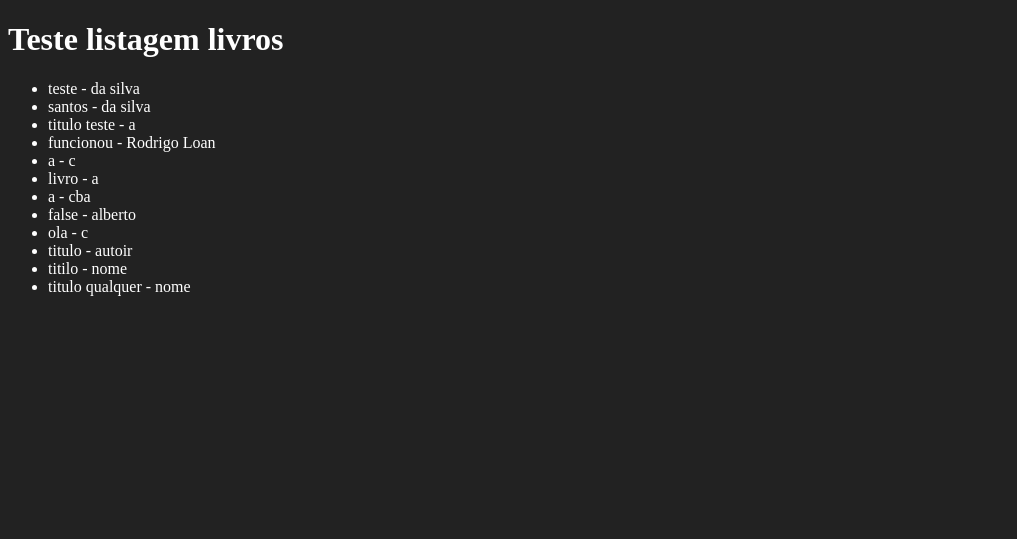
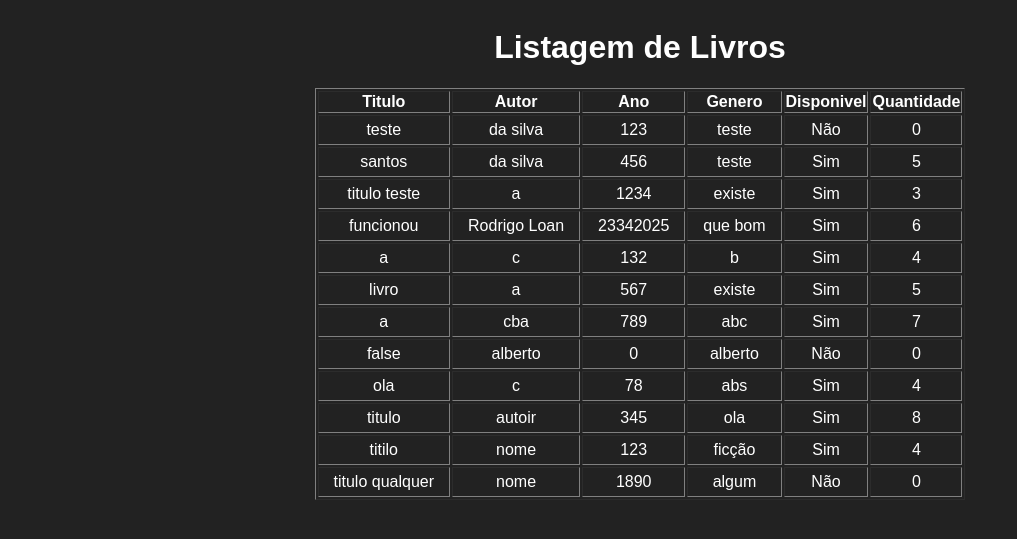
Before and after one commit to RloanBRG/Projeto_Biblioteca, a Flask app: page /principal in a window 1280 px wide. Shown: the top 539 px of the page, without its empty margins (0-1017 px from the left). Run offline with Flask 3, Linux system fonts and the light colour scheme.

Commit message:
leves mudanças na pagina principal

```diff
--- a/Novo_codigo/static/pag_principal_style.css
+++ b/Novo_codigo/static/pag_principal_style.css
@@ -1,4 +1,20 @@
+html{
+    font-family: Arial, Helvetica, sans-serif;
+    size: 12px;
+}
+
 body{
     background-color: #222;
     color: white;
 }
+.lista_livros{
+    display: flex;
+    flex-direction: column;
+    justify-items: center;
+    align-items: center;
+}
+
+td{
+    padding: 5px 15px;
+    text-align: center;
+}
--- a/Novo_codigo/templates/pag_principal.html
+++ b/Novo_codigo/templates/pag_principal.html
@@ -7,11 +7,30 @@
     <title>Listagem de livros</title>
 </head>
 <body>
-    <h1>Teste listagem livros</h1>
-    <ul>
-        {% for livro in livros %}
-            <li>{{ livro.titulo }} - {{ livro.autor }}</li>
-        {% endfor %}
-    </ul>
+    <div class="lista_livros">
+        <table border="1">
+            <h1>Listagem de Livros</h1>
+            <tr>
+                <th>Titulo</th>
+                <th>Autor</th>
+                <th>Ano</th>
+                <th>Genero</th>
+                <th>Disponivel</th>
+                <th>Quantidade</th>
+           </tr>
+           {% for livro in livros%}
+           <tr>
+                <td>{{livro["titulo"]}}</td>
+                <td>{{livro["autor"]}}</td>
+                <td>{{livro["ano"]}}</td>
+                <td>{{livro["genero"]}}</td>
+                <td>{{'Sim' if livro["disponivel"] else 'Não'}}</td>
+                <td>{{livro["quantidade"] if livro["disponivel"] else 0}}</td>
+
+           </tr>
+           {%endfor%}
+        </table>
+
+    </div>
 </body>
 </html>
--- a/Novo_codigo/view.py
+++ b/Novo_codigo/view.py
@@ -21,8 +21,8 @@ def login_home():
             if usuario['email'] == email:
                 return redirect(url_for('pagina_principal'))
 
-        # if existe_usuario == False:
-        return render_template("login.html", mensagem = "Email ou senha invalidos(debug: algum erro aconteceu)")
+
+        return render_template("login.html", mensagem = "Email ou senha invalidos")
 
 
     return render_template("login.html")
```
